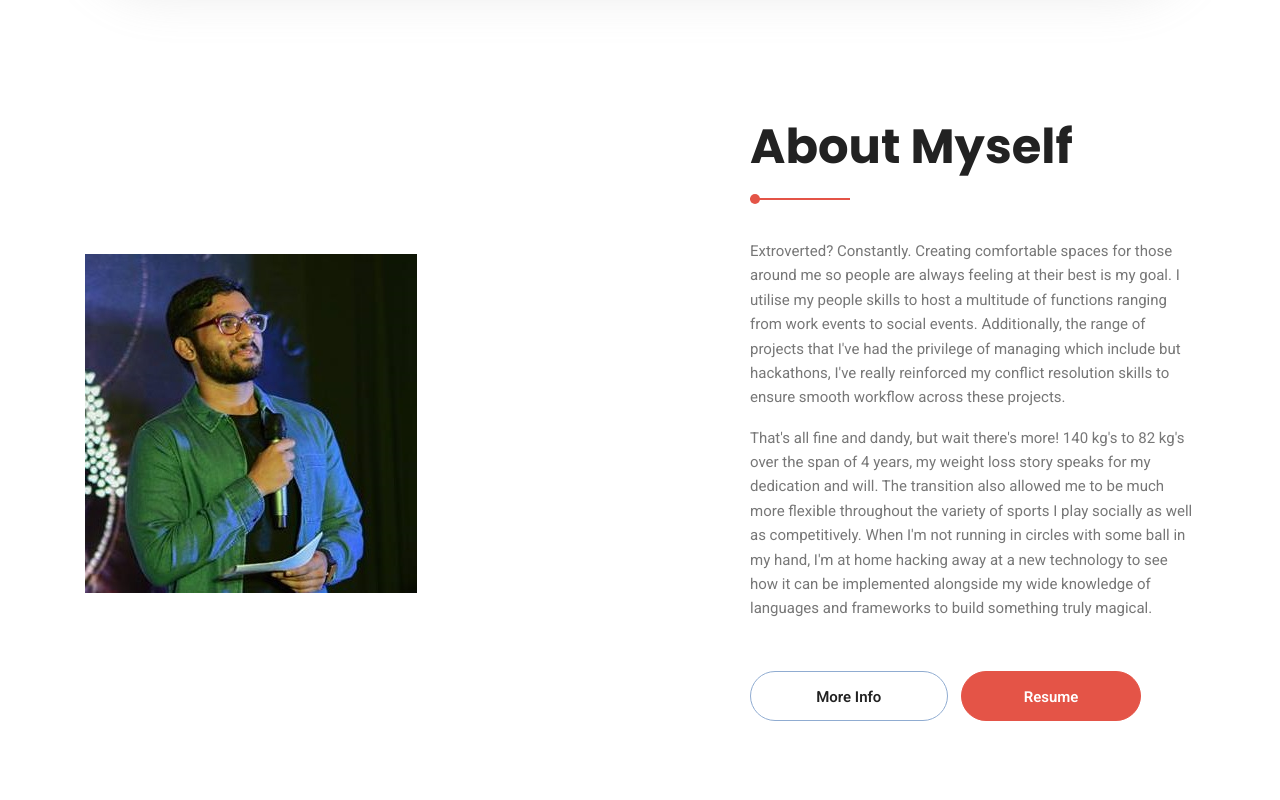
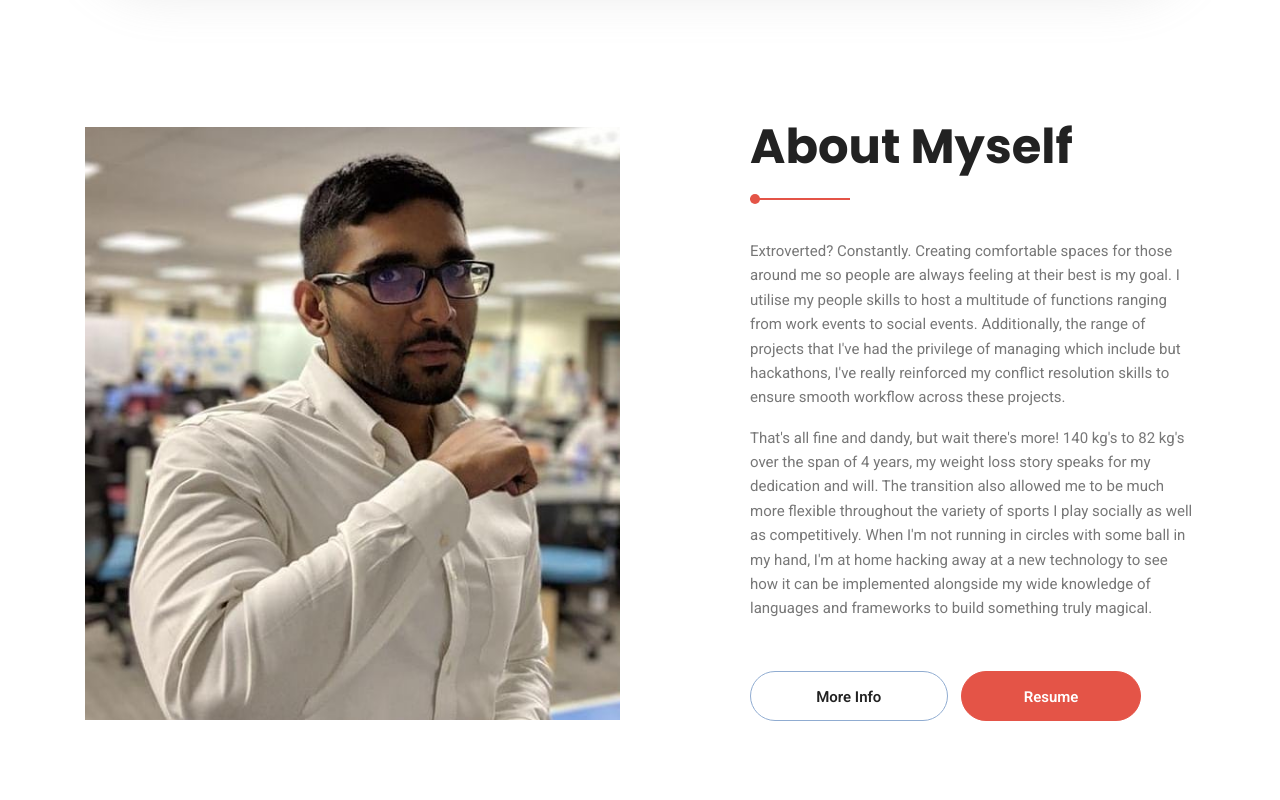
Before and after one commit to Iandawarrior/Iandawarrior.github.io, a plain HTML site: page index.html in a window 1280 px wide. Shown: the part 900-1700 px from the top of the page. Drawn offline with nearby package versions, Linux system fonts and the light colour scheme; some packages are replaced by stand-ins of ours.

Commit message:
Updated Description

```diff
--- a/index.html
+++ b/index.html
@@ -109,7 +109,7 @@
 	<!-- End banner Area -->
 
 
-	<!-- Start brands Area -->
+	<!-- Start brands Area (Accenture, Ticketpro, UniHack, MASCA-->
 	<section class="brands-area">
 		<div class="container">
 			<div class="brand-wrap">
@@ -141,7 +141,7 @@
 		<div class="container">
 			<div class="row align-items-center justify-content-between">
 				<div class="col-lg-6 about-left">
-					<img class="img-fluid" src="img/MC.jpg" alt="">
+					<img class="img-fluid" src="img/OfficeMe.png" alt="">
 				</div>
 				<div class="col-lg-5 col-md-12 about-right">
 					<div class="section-title">
```
Also changed, not shown: img/OfficeMe.PNG (added).
